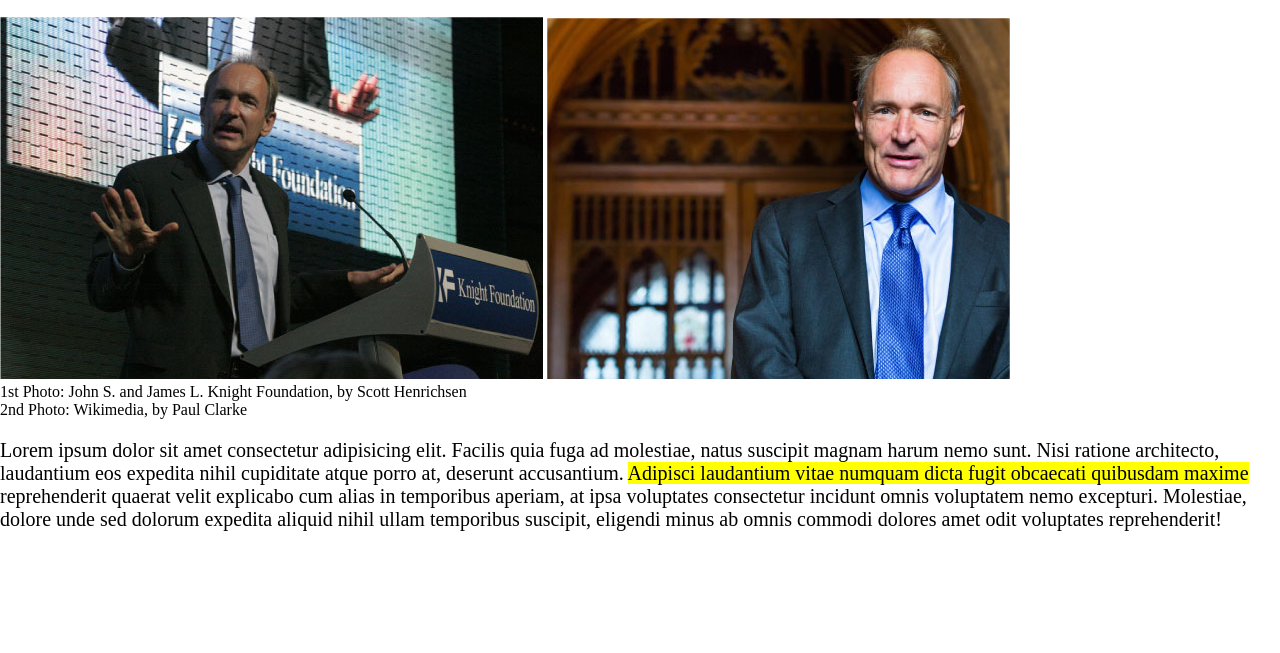
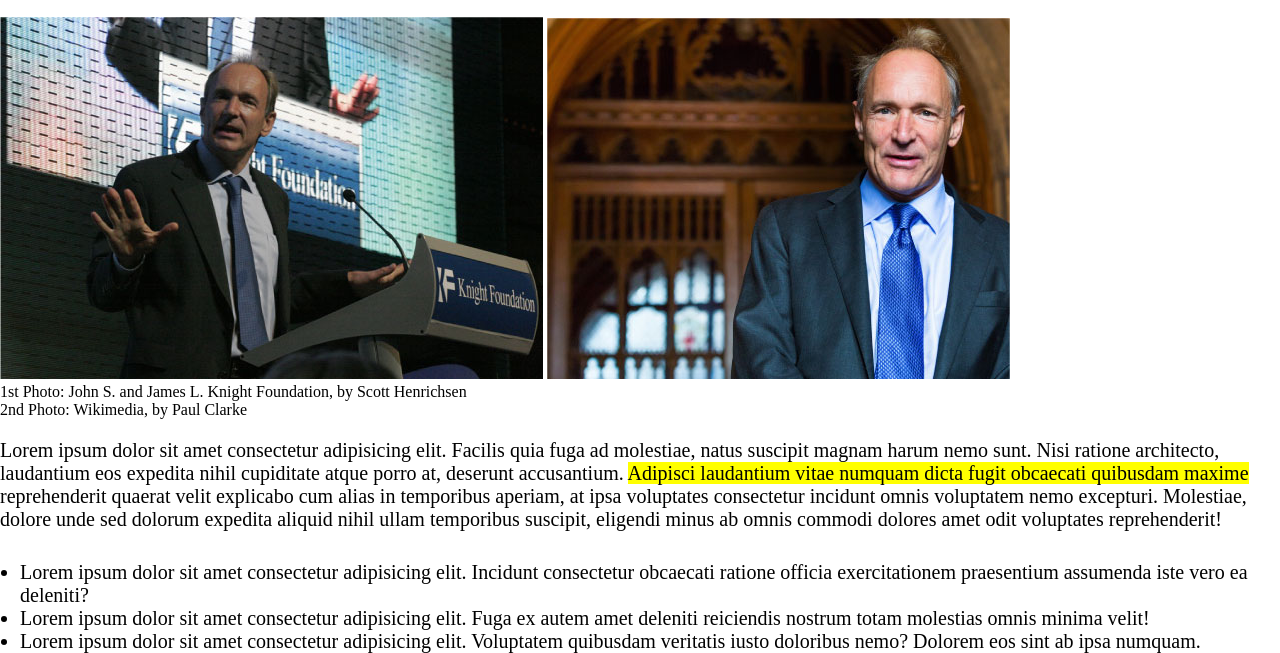
Before and after one commit to Gianmarco-Leone/html-css-booleaner, a plain HTML site: page index.html in a window 1280 px wide. Shown: the part 373-1026 px from the top of the page. Before the commit the page ends 904 px from the top, so only its background shows below. Drawn offline with Linux system fonts and the light colour scheme.

Commit message:
add list

```diff
--- a/css/style.css
+++ b/css/style.css
@@ -44,3 +44,9 @@ header {
 .highlighted-text {
     background-color:#FFFF00;
 }
+
+.list > ul {
+    padding-left: 20px;
+    font-size: 20px;
+    margin-top: 30px;
+}
--- a/index.html
+++ b/index.html
@@ -25,9 +25,11 @@
                 <a href="">The Booleaner</a>
             </span>
         </div>
+
         <div class="date-info">
             il 10/10/2020
         </div>
+
         <figure class="image">
             <img src="./img/tim-1.jpg" alt="image Tim 1">
             <img src="./img/tim-2.jpg" alt="image Tim 2">
@@ -48,6 +50,16 @@
             </p>
         </div>
 
+        <div class="list">
+            <ul>
+                <li>Lorem ipsum dolor sit amet consectetur adipisicing elit. Incidunt consectetur obcaecati ratione officia exercitationem praesentium assumenda iste vero ea deleniti?</li>
+                <li>Lorem ipsum dolor sit amet consectetur adipisicing elit. Fuga ex autem amet deleniti reiciendis nostrum totam molestias omnis minima velit!</li>
+                <li>Lorem ipsum dolor sit amet consectetur adipisicing elit. Voluptatem quibusdam veritatis iusto doloribus nemo? Dolorem eos sint ab ipsa numquam.</li>
+            </ul>
+        </div>
+
+
+
     </main>
 
 
```
